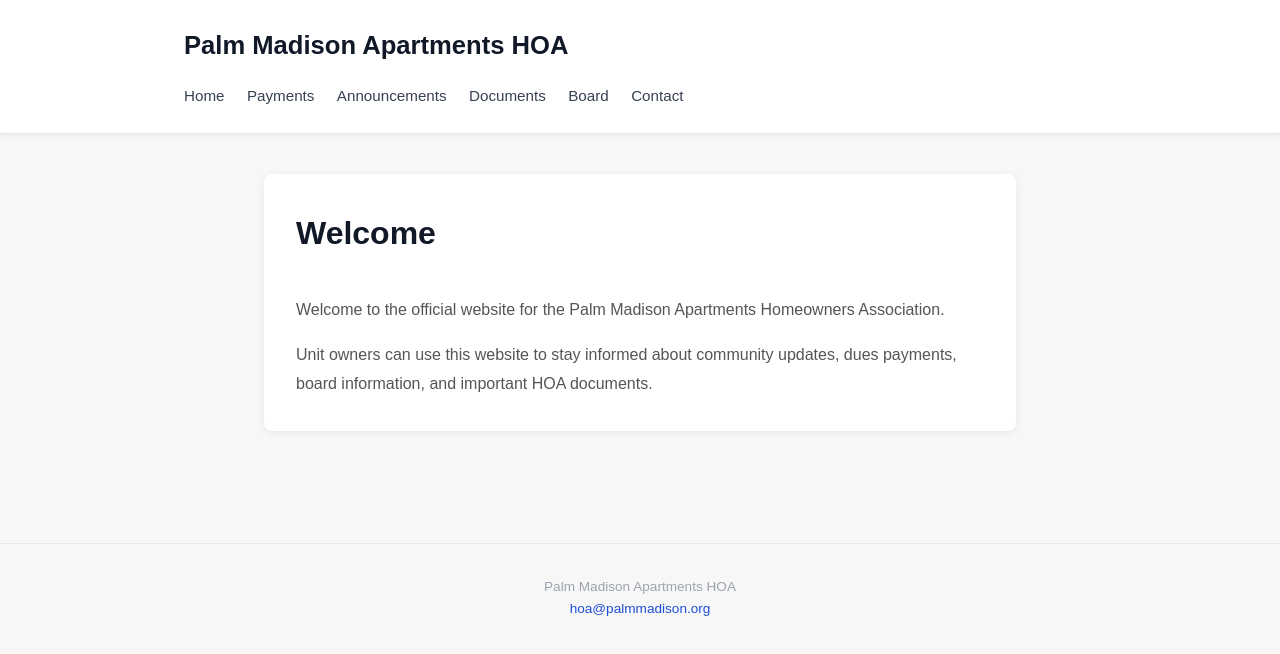
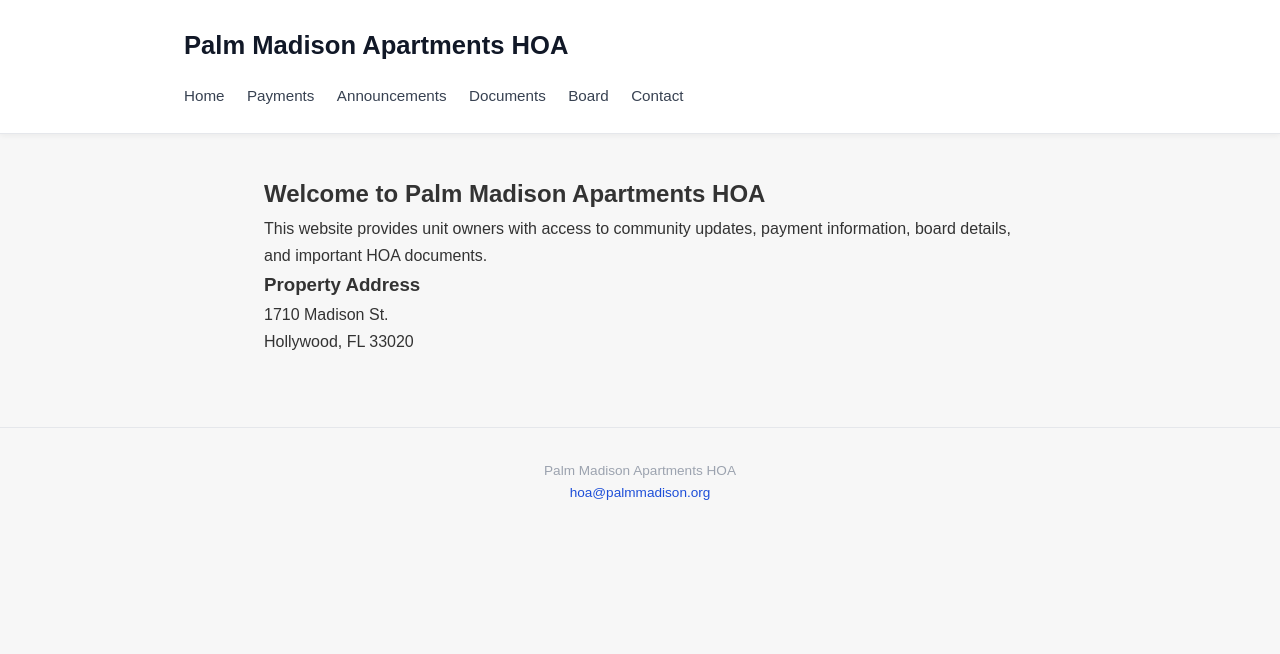
Before and after one commit to Palm-Madison-HOA/palmmadison.org, a Next.js app: page / in a window 1280 px wide. Shown: the top 654 px of the page. Built offline with nearby package versions, Linux system fonts and the light colour scheme.

Commit message:
Revamp homepage with new structure and text
Updated the homepage layout and content for the Palm Madison Apartments HOA.

```diff
--- a/app/page.tsx
+++ b/app/page.tsx
@@ -1,14 +1,20 @@
 export default function HomePage() {
   return (
-    <section className="page-section">
-      <h2 className="page-title">Welcome</h2>
-      <p className="page-text">
-        Welcome to the official website for the Palm Madison Apartments Homeowners Association.
-      </p>
-      <p className="page-text">
-        Unit owners can use this website to stay informed about community updates,
-        dues payments, board information, and important HOA documents.
-      </p>
-    </section>
+    <main>
+      <section className="card">
+        <h1>Welcome to Palm Madison Apartments HOA</h1>
+
+        <p>
+          This website provides unit owners with access to community updates,
+          payment information, board details, and important HOA documents.
+        </p>
+
+        <h3>Property Address</h3>
+        <p>
+          1710 Madison St.<br />
+          Hollywood, FL 33020
+        </p>
+      </section>
+    </main>
   );
 }
```
